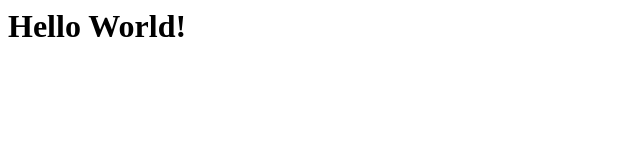
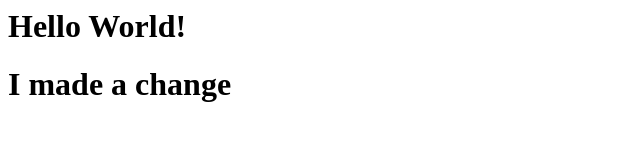
Before and after one commit to davorgeorgijev/ciad_jenkins, a plain HTML site: page index.html in a window 1280 px wide. Shown: the whole page, without its empty margins (0-640 px from the left). Drawn offline with Linux system fonts and the light colour scheme.

Commit message:
Update index.html

```diff
--- a/index.html
+++ b/index.html
@@ -1 +1,2 @@
 <h1>Hello World!</h1>
+<h1>I made a change</h1>
```
